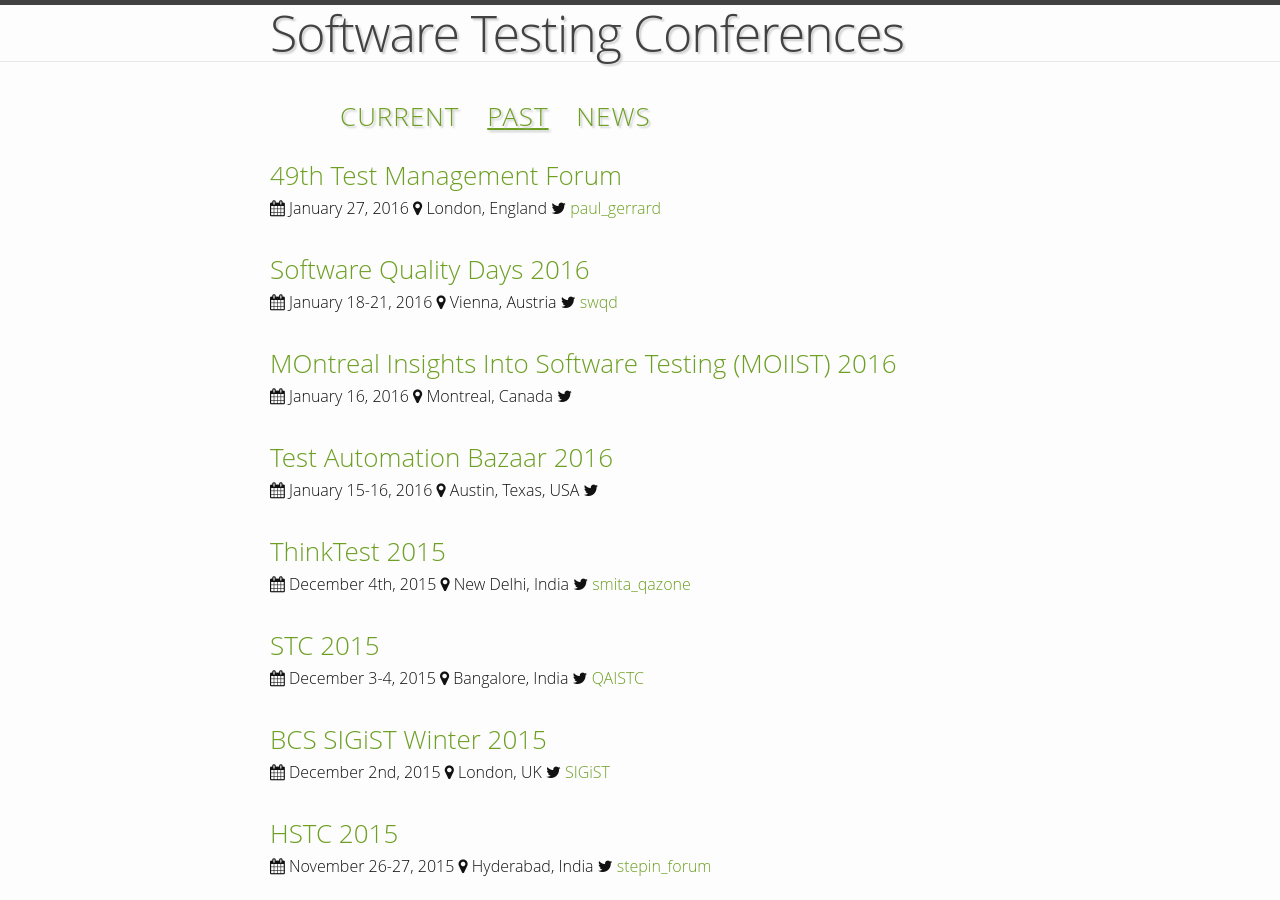
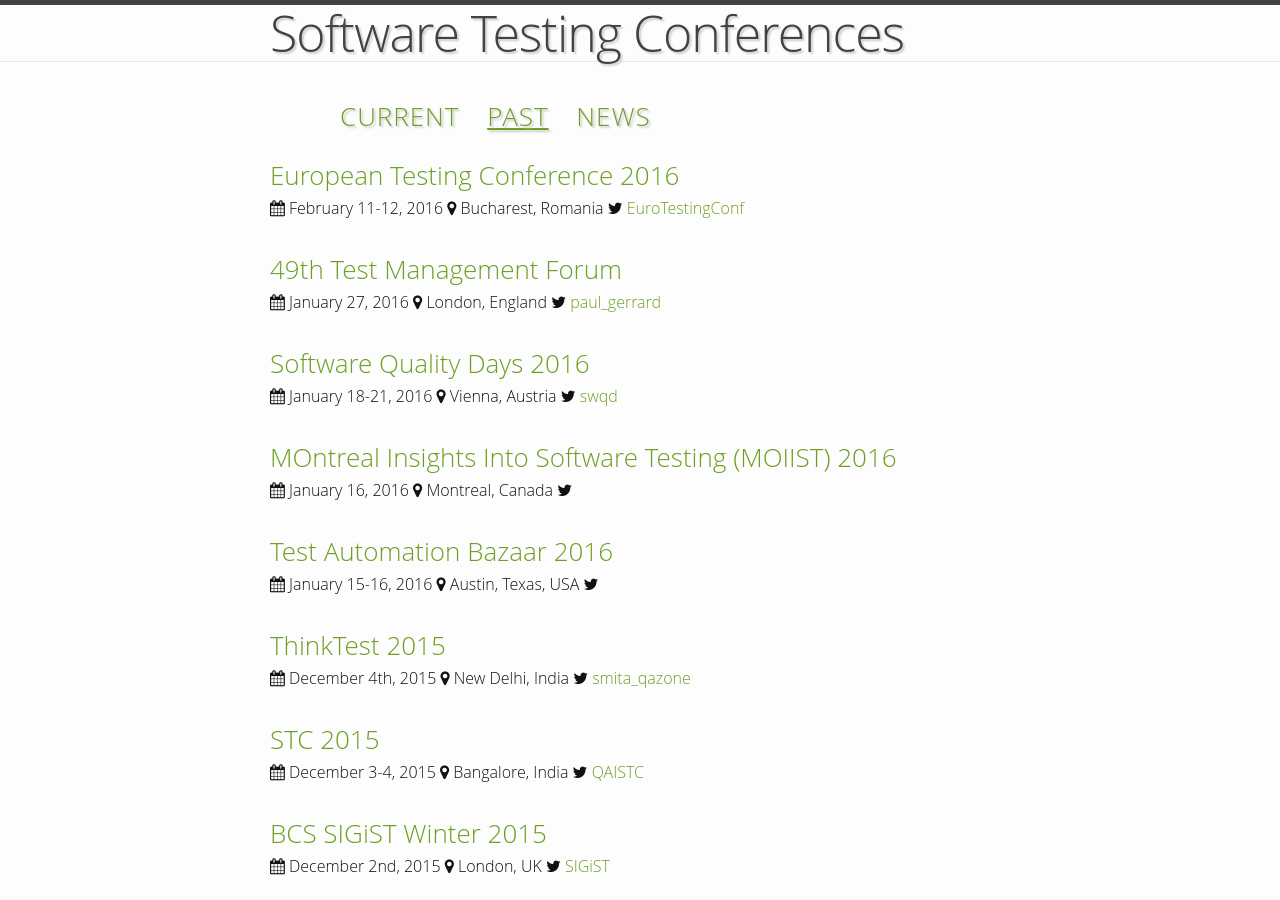
Before and after one commit to TestingConferences/testingconferences.github.io, a Jekyll site: the page built from past.html, in a window 1280 px wide and 900 px high. Built offline with Jekyll 4.4.1, drawn with Linux system fonts in a browser that asks for light colours.

Commit message:
Added Euro Testing Conference 2016

```diff
--- a/_data/past.yml
+++ b/_data/past.yml
@@ -1,3 +1,9 @@
+- name: European Testing Conference 2016
+  location: Bucharest, Romania
+  dates: "February 11-12, 2016"
+  url: http://europeantestingconference.eu/
+  twitter: EuroTestingConf
+
 - name: 49th Test Management Forum
   location: London, England
   dates: "January 27, 2016"
```
